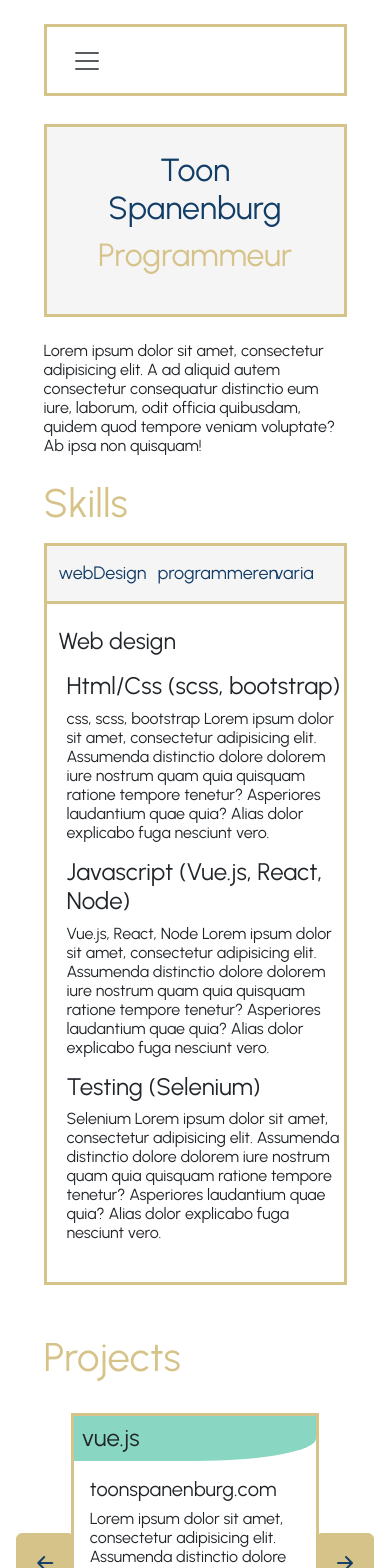
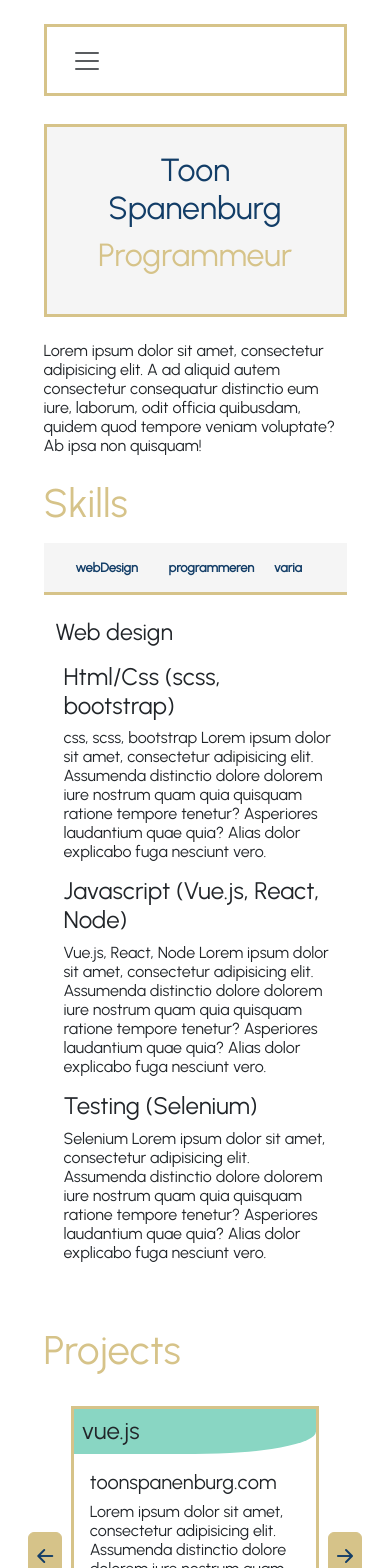
Before and after one commit to ToonSpanenburg/ToonSpanenburgWebsite, a Vue app: page / in a window 390 px wide. Shown: the top 1568 px of the page. Built offline with nearby package versions, Linux system fonts and the light colour scheme.

Commit message:
some more changes

```diff
--- a/src/components/ProjectsComponent.vue
+++ b/src/components/ProjectsComponent.vue
@@ -38,7 +38,7 @@
         <div class="row">
 
           <div class="col-1 d-flex align-items-center justify-content-center">
-            <a @click="leftArrowClick()" class="btn">
+            <a @click="leftArrowClick()" class="btn p-0 p-sm-2">
               <i class="bi bi-arrow-left-short"></i>
             </a>
           </div>
@@ -77,7 +77,7 @@
 
 
           <div class="col-1 d-flex align-items-center justify-content-center">
-            <a @click="rightArrowClick()" class="btn">
+            <a @click="rightArrowClick()" class="btn p-0 p-sm-2">
               <i class="bi bi-arrow-right-short"></i>
             </a>
           </div>
--- a/src/components/Skills/ButtonComponent.vue
+++ b/src/components/Skills/ButtonComponent.vue
@@ -30,4 +30,11 @@ export default {
       font-size: large;
     }
   }
+  @media only screen and (max-width: 500px) {
+    h3
+    {
+      font-size: 0.8em;
+      font-weight: bold;
+    }
+  }
 </style>
--- a/src/components/SkillsComponent.vue
+++ b/src/components/SkillsComponent.vue
@@ -44,7 +44,7 @@ export default {
 
 <template>
 <div class="m-4">
-  <div id="Skills" class=" mb-5">
+  <div id="Skills" class="mb-1 mb-md-3">
     <div class="">
       <h2 class="mb-3">
         Skills
@@ -53,19 +53,15 @@ export default {
       <div class="skillsBorder SkillsBox">
         <div class="row rowFix">
 
-          <div v-if="windowWidth > 795" class="col-3 skillsLine GreyBox buttonBox pt-lg-4" >
-            <div v-for="(item, index) in mySkills" :key="index" >
-              <button-component @click="buttonClick(index)" :buttonName="item" />
-            </div>
-          </div>
-
-          <div v-if="windowWidth < 795">
-            <div class="GreyBox mobileSkillMenu row py-2">
-              <div v-for="(item, index) in mySkills" :key="index" class="col-4">
+          <div  class="col-12 col-md-3 skillsLine GreyBox buttonBox pt-lg-4" >
+            <div class="row">
+              <div v-for="(item, index) in mySkills" :key="index" class="col-4 col-sm-4 col-md-12 p-2" >
                 <button-component @click="buttonClick(index)" :buttonName="item" />
               </div>
             </div>
+
           </div>
+
 
           <div class="col-sm-12 col-md-9 col-lg-9 pb-4" id="SkillBox">
 
@@ -117,21 +113,31 @@ export default {
     min-height: 400px;
   }
 
-  .mobileSkillMenu
-  {
-    margin-right: 0;
-    padding-right: 0;
-    border-bottom-style: solid;
-    border-bottom-color: #d6c389;
-    border-bottom-width: 3px;
-  }
-
-  @media only screen and (max-width: 800px)
+  @media only screen and (max-width: 767px)
   {
     .buttonBox
     {
       min-height: 0px;
     }
+    .skillsLine
+    {
+      border-right: none;
+      border-bottom-style: solid;
+      border-bottom-color: #d6c389;
+      border-bottom-width: 3px;
+    }
+    .row
+    {
+      margin: 0;
+    }
+  }
+
+  @media only screen and (max-width: 500px)
+  {
+    .skillsBorder
+    {
+      border: none;
+    }
   }
 
 </style>
```
